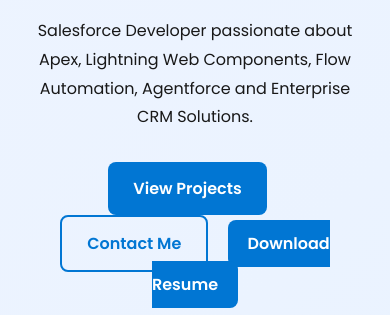
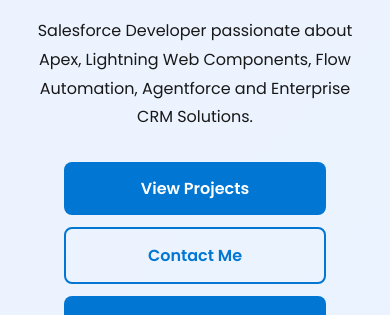
Before and after one commit to theharishdev/Portfolio, a plain HTML site: page index.html in a window 390 px wide. Shown: the part 442-757 px from the top of the page. Drawn offline with Linux system fonts and the light colour scheme; files that its build step writes are made by us from their sources; a script that the page names is missing.

Commit message:
after setting problems in button for phone

```diff
--- a/style.css
+++ b/style.css
@@ -165,35 +165,50 @@ header {
 
 .hero-buttons {
   margin-top: 30px;
+  display: flex;
+  flex-wrap: wrap;
+  gap: 12px;
+  justify-content: center;
+  align-items: center;
 }
 
 .btn-primary,
-.btn-secondary {
-  display: inline-block;
-
+.btn-secondary,
+.resume-btn {
   padding: 14px 25px;
-
   border-radius: 8px;
-
   text-decoration: none;
-
-  margin-right: 15px;
-
   font-weight: 600;
+  text-align: center;
 }
 
 .btn-primary {
   background: var(--primary);
-
   color: white;
 }
 
 .btn-secondary {
   border: 2px solid var(--primary);
-
   color: var(--primary);
 }
 
+.resume-btn {
+  background: var(--primary);
+  color: white;
+}
+
+@media (max-width: 768px) {
+  .hero-buttons {
+    flex-direction: column;
+    align-items: center;
+  }
+
+  .btn-primary,
+  .btn-secondary,
+  .resume-btn {
+    width: 80%;
+  }
+}
 .social-links {
   margin-top: 30px;
   display: flex;
```
